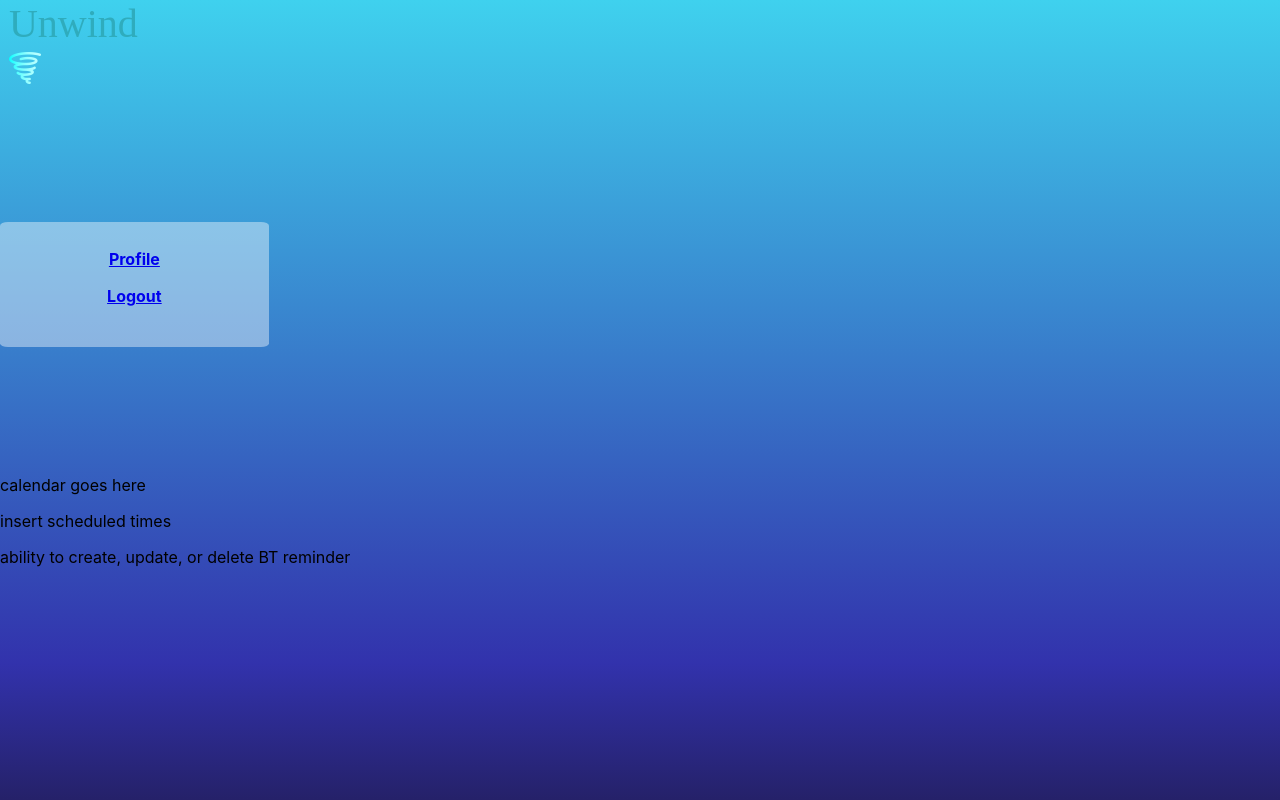
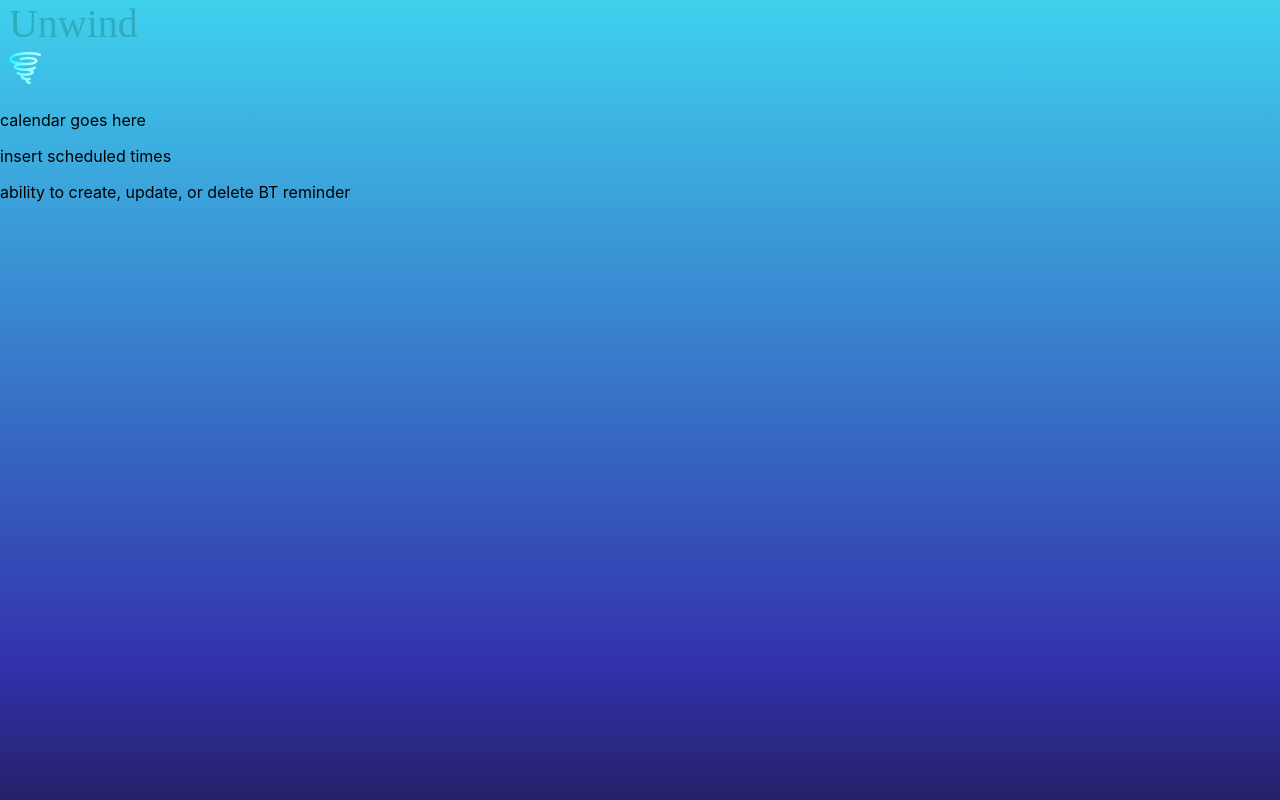
Before and after one commit to vmar13/unwind-frontend, a React (Create React App) app: page /profile in a window 1280 px wide. Built offline with nearby package versions, Linux system fonts and the light colour scheme.

Commit message:
stay logged in works

```diff
--- a/src/components/NavBar.js
+++ b/src/components/NavBar.js
@@ -15,11 +15,16 @@ const renderBreathingTech = (id) => {
 }
 
 
-const NavBar = ({ breathingTechs }) => {
+const NavBar = ({ breathingTechs, loggedIn }) => {
+
+    console.log(breathingTechs)
 
     return(
-        <div className='nav-container'>
-            <NavLink to='/profile' className='nav-element'><strong>Profile</strong></NavLink>
+        <>
+            {loggedIn ? [
+            <div className='nav-container' key='1'>,
+            <NavLink to='/profile' className='nav-element' key='2'><strong>Profile</strong></NavLink>,
+            <NavLink to='/logout' className='nav-element' key='3'><strong>Logout</strong></NavLink>,
 
             {breathingTechs.map(breathingTech =>
             <NavLink
@@ -28,11 +33,11 @@ const NavBar = ({ breathingTechs }) => {
             className='nav-element'
             onClick={() => renderBreathingTech(breathingTech.id)}
             ><strong>{breathingTech.name}</strong>
-            </NavLink>)}
+            </NavLink>)},
 
-            <NavLink to='/logout' className='nav-element'><strong>Logout</strong></NavLink>
-
-        </div>
+            </div>
+            ] : null}
+      </>
     )
 }
 
--- a/src/containers/App.js
+++ b/src/containers/App.js
@@ -1,6 +1,6 @@
 import React from 'react'
 import '../App.css'
-import { Route, Switch } from 'react-router-dom'
+import { Route, Switch, Redirect } from 'react-router-dom'
 import BreathingTech from '../components/BreathingTech'
 import SignUp from '../components/SignUp'
 import Profile from '../components/Profile'
@@ -26,7 +26,7 @@ class App extends React.Component {
 
 
     checkForToken = () => {
-      const user = JSON.parse(localStorage.getItem("user"))
+      const user = JSON.parse(localStorage.getItem('user'))
       if (!user) {
         return
       } else {
@@ -46,7 +46,7 @@ class App extends React.Component {
   renderBreathingTechs = () => {
     const user = JSON.parse(localStorage.getItem('user'))
 
-    if (!user) {
+    if (!user || '/signup' || '/login') {
       return
     } else {
       fetch(API_BREATHING_TECHS, {
@@ -68,7 +68,9 @@ render () {
       Unwind <img src={require('../images/tornado.png')} alt='tornado' className='logo' />
     </div>
 
-    <NavBar breathingTechs={this.state.breathingTechs} />
+    {this.state.loggedIn ? <Redirect to='/profile' /> : null}
+
+    <NavBar breathingTechs={this.state.breathingTechs} loggedIn={this.state.loggedIn} />
 
     <Switch>
       <Route path='/breathing_techniques/:id' render={ (routeProps) => {
```
Also changed, not shown: src/components/Profile.js (+0 -12 lines).
